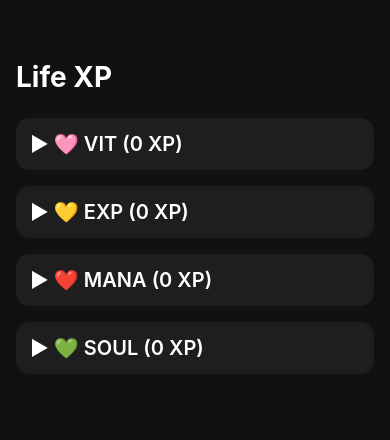
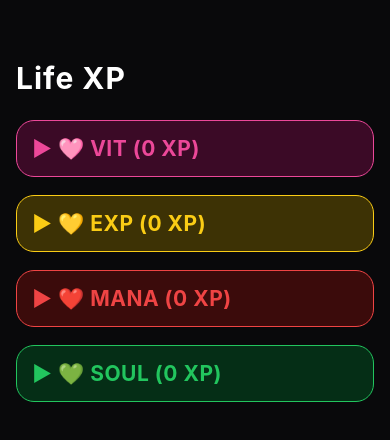
Before and after one commit to syamilisn/Dev_Gamify, a React Native app in the folder my-app/: screen / in a window 390 px wide. Shown: the top 440 px of the page. Built offline with nearby package versions, Linux system fonts and the light colour scheme.

Commit message:
v4: testing colors

```diff
--- a/my-app/App.tsx
+++ b/my-app/App.tsx
@@ -11,6 +11,8 @@ const DATA = [
     id: "vitality",
     title: "🩷 VIT",
     expanded: false,
+    color: "#ec4899",
+    card: "#3b0a26",
     habits: [
       { id: "workout", name: "W.O.", points: 3, count: 0 },
       { id: "ochores", name: "OCHO", points: 3, count: 0 },
@@ -23,6 +25,8 @@ const DATA = [
     id: "experience",
     title: "💛 EXP",
     expanded: false,
+    color: "#facc15",
+    card: "#3d3205",
     habits: [
       { id: "grownews", name: "O.N.", points: 3, count: 0 },
       { id: "focus", name: "F", points: 3, count: 0 },
@@ -35,6 +39,8 @@ const DATA = [
     id: "mana",
     title: "❤️ MANA",
     expanded: false,
+    color: "#ef4444",
+    card: "#3b0b0b",
     habits: [
       { id: "bujo", name: "BUJO", points: 3, count: 0 },
       { id: "travel", name: "TOUR", points: 3, count: 0 },
@@ -47,6 +53,8 @@ const DATA = [
     id: "spirit",
     title: "💚 SOUL",
     expanded: false,
+    color: "#22c55e",
+    card: "#052e16",
     habits: [
       { id: "pray", name: "PRAY", points: 3, count: 0 },
       { id: "art", name: "ART", points: 3, count: 0 },
@@ -131,7 +139,7 @@ export default function App() {
     <ScrollView
       style={{
         flex: 1,
-        backgroundColor: "#111",
+        backgroundColor: "#09090b",
         paddingTop: 60,
         paddingHorizontal: 16,
       }}
@@ -139,9 +147,10 @@ export default function App() {
       <Text
         style={{
           color: "white",
-          fontSize: 28,
+          fontSize: 30,
           fontWeight: "bold",
           marginBottom: 24,
+          letterSpacing: 1,
         }}
       >
         Life XP
@@ -151,10 +160,13 @@ export default function App() {
         <View
           key={category.id}
           style={{
-            backgroundColor: "#1e1e1e",
-            marginBottom: 16,
-            borderRadius: 14,
-            padding: 14,
+            backgroundColor: category.card,
+            marginBottom: 18,
+            borderRadius: 18,
+            padding: 15,
+            borderWidth: 1.5,
+            borderColor: category.color,
+            shadowColor: category.color,
           }}
         >
           <Pressable
@@ -162,9 +174,10 @@ export default function App() {
           >
             <Text
               style={{
-                color: "white",
-                fontSize: 20,
-                fontWeight: "600",
+                color: category.color,
+                fontSize: 21,
+                fontWeight: "700",
+                letterSpacing: 0.5,
               }}
             >
               {category.expanded ? "▼ " : "▶ "}
@@ -195,11 +208,13 @@ export default function App() {
                     width: "48%",
                     flexDirection: "row",
                     alignItems: "center",
-                    backgroundColor: "#262626",
-                    borderRadius: 10,
+                    backgroundColor: "#18181b",
+                    borderRadius: 12,
                     paddingVertical: 10,
                     paddingHorizontal: 8,
                     marginBottom: 10,
+                    borderWidth: 1,
+                    borderColor: "#27272a",
                   }}
                 >
                   {/* COUNTER BOX */}
@@ -211,11 +226,11 @@ export default function App() {
                       borderWidth: 1.5,
                       borderColor:
                         habit.count > 0
-                          ? "#4ade80"
-                          : "#555",
+                          ? category.color
+                          : "#52525b",
                       backgroundColor:
                         habit.count > 0
-                          ? "#14532d"
+                          ? category.color
                           : "transparent",
                       alignItems: "center",
                       justifyContent: "center",
@@ -224,7 +239,10 @@ export default function App() {
                   >
                     <Text
                       style={{
-                        color: "white",
+                        color:
+                          habit.count > 0
+                            ? "#09090b"
+                            : "white",
                         fontSize: 12,
                         fontWeight: "bold",
                       }}
@@ -247,7 +265,7 @@ export default function App() {
 
                     <Text
                       style={{
-                        color: "#777",
+                        color: "#71717a",
                         fontSize: 10,
                         marginTop: 1,
                       }}
```
